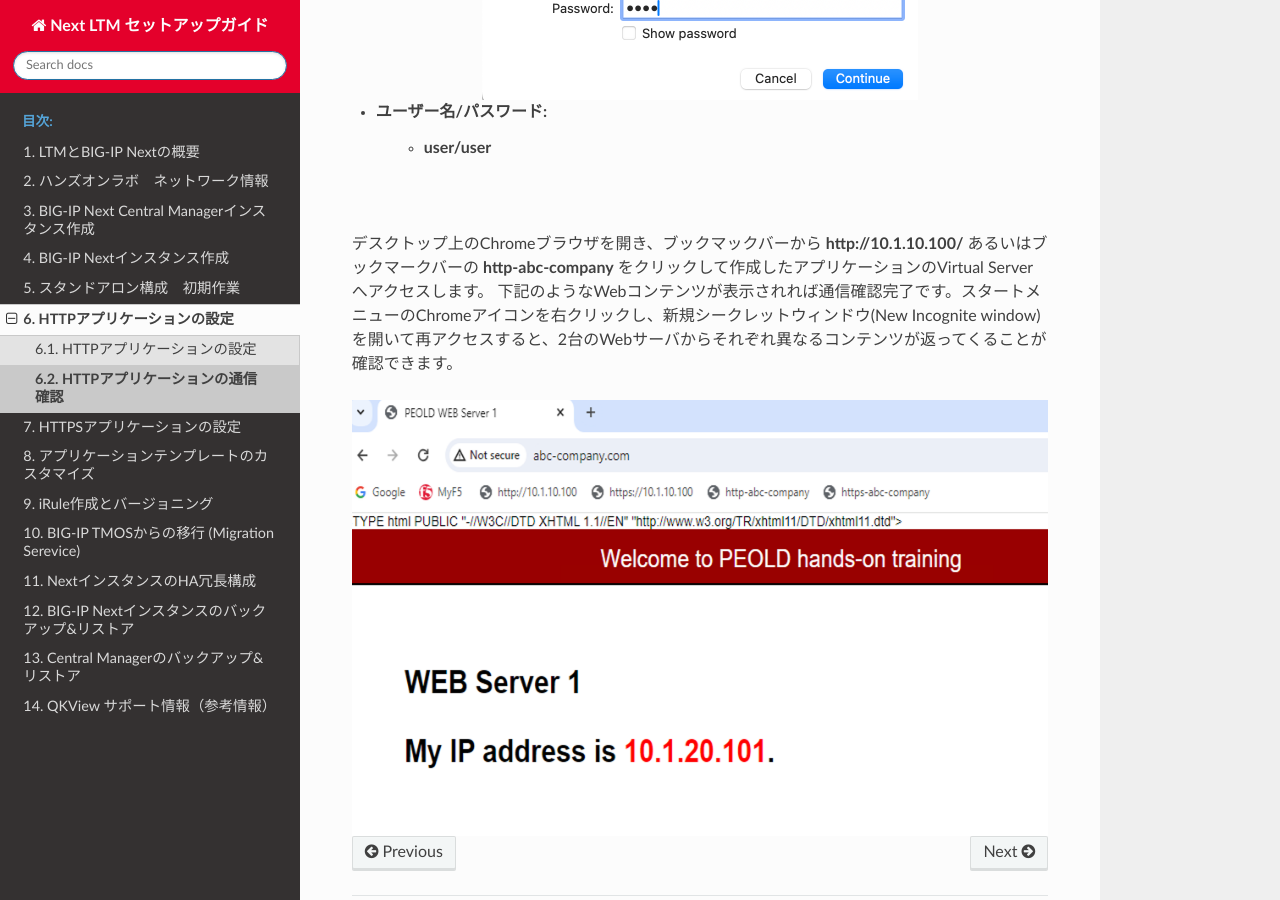
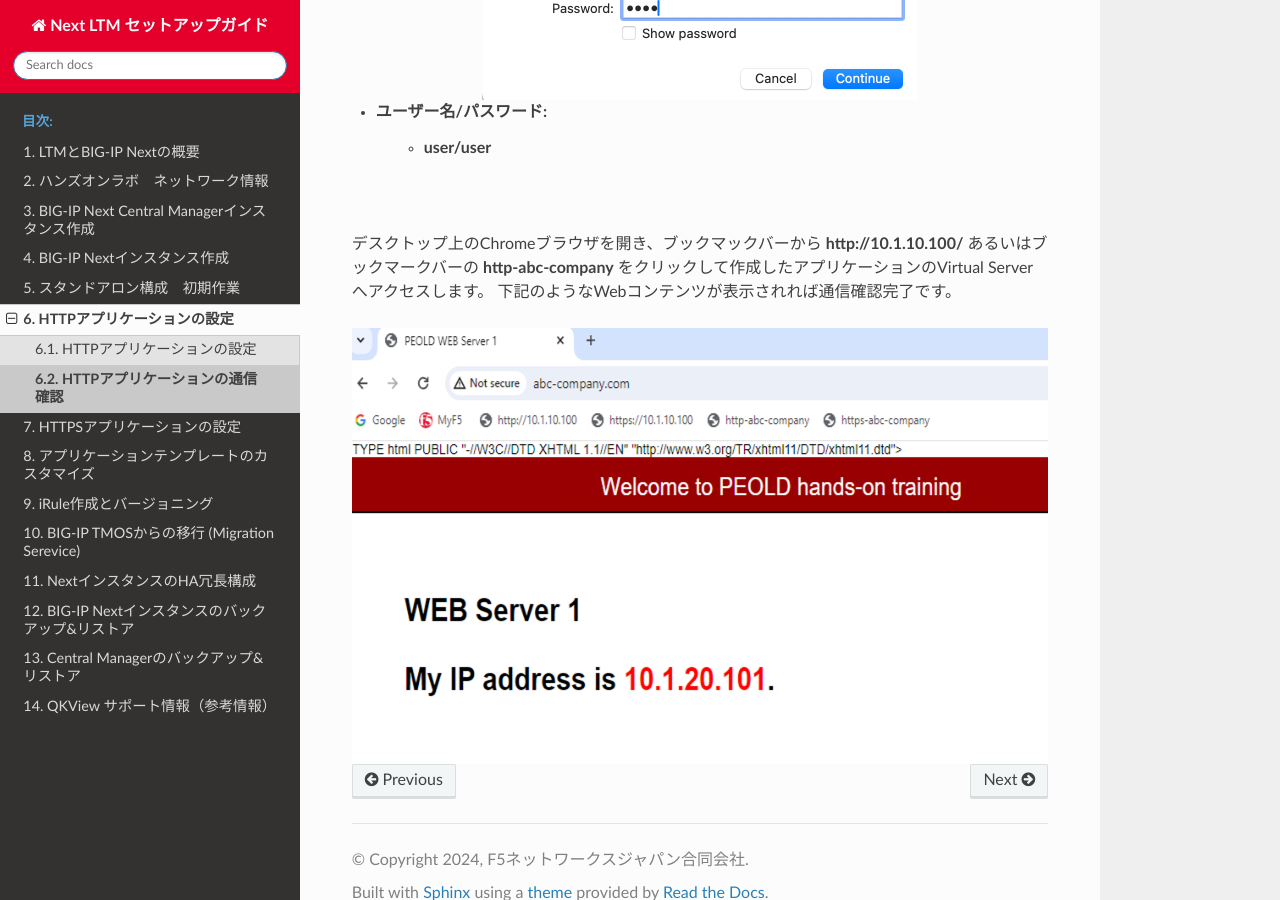
Before and after one commit to BeF5/f5j-easy-setup-next-ltm, a Sphinx documentation site: the page built from docs/content06/module02/module02.rst, in a window 1280 px wide and 900 px high, scrolled down 1139 px. Built offline with Sphinx 7.4.7 and the Read the Docs theme 2.0.0, drawn with Linux system fonts in a browser that asks for light colours.

Commit message:
Update module02.rst

```diff
--- a/docs/content06/module02/module02.rst
+++ b/docs/content06/module02/module02.rst
@@ -30,7 +30,7 @@ Windows Clientへのログイン
 
 |
 デスクトップ上のChromeブラウザを開き、ブックマックバーから **http://10.1.10.100/** あるいはブックマークバーの **http-abc-company** をクリックして作成したアプリケーションのVirtual Serverへアクセスします。
-下記のようなWebコンテンツが表示されれば通信確認完了です。スタートメニューのChromeアイコンを右クリックし、新規シークレットウィンドウ(New Incognite window)を開いて再アクセスすると、2台のWebサーバからそれぞれ異なるコンテンツが返ってくることが確認できます。
+下記のようなWebコンテンツが表示されれば通信確認完了です。
 
 .. figure:: images/c6-m2-3.png
    :scale: 50%
```
